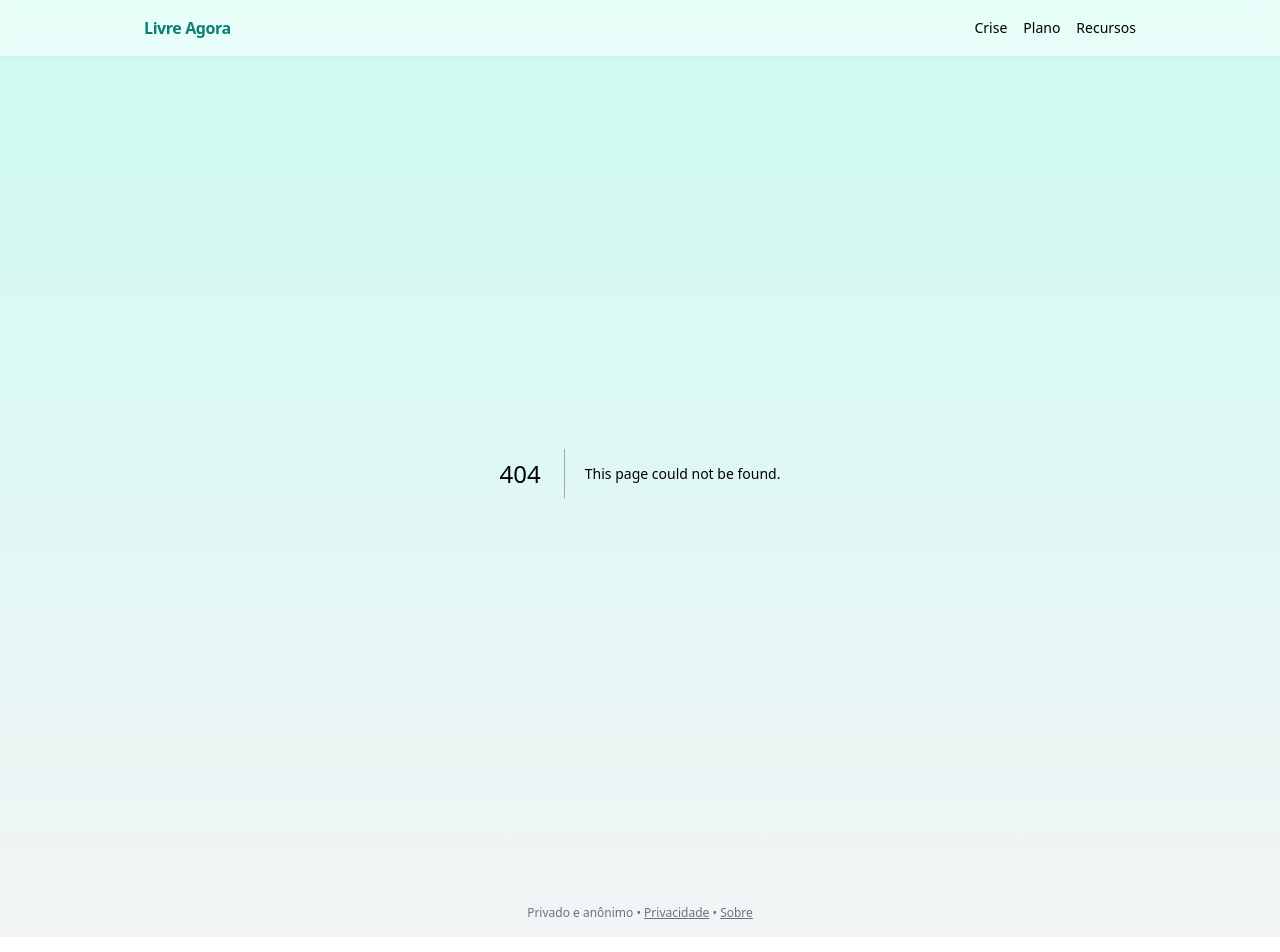
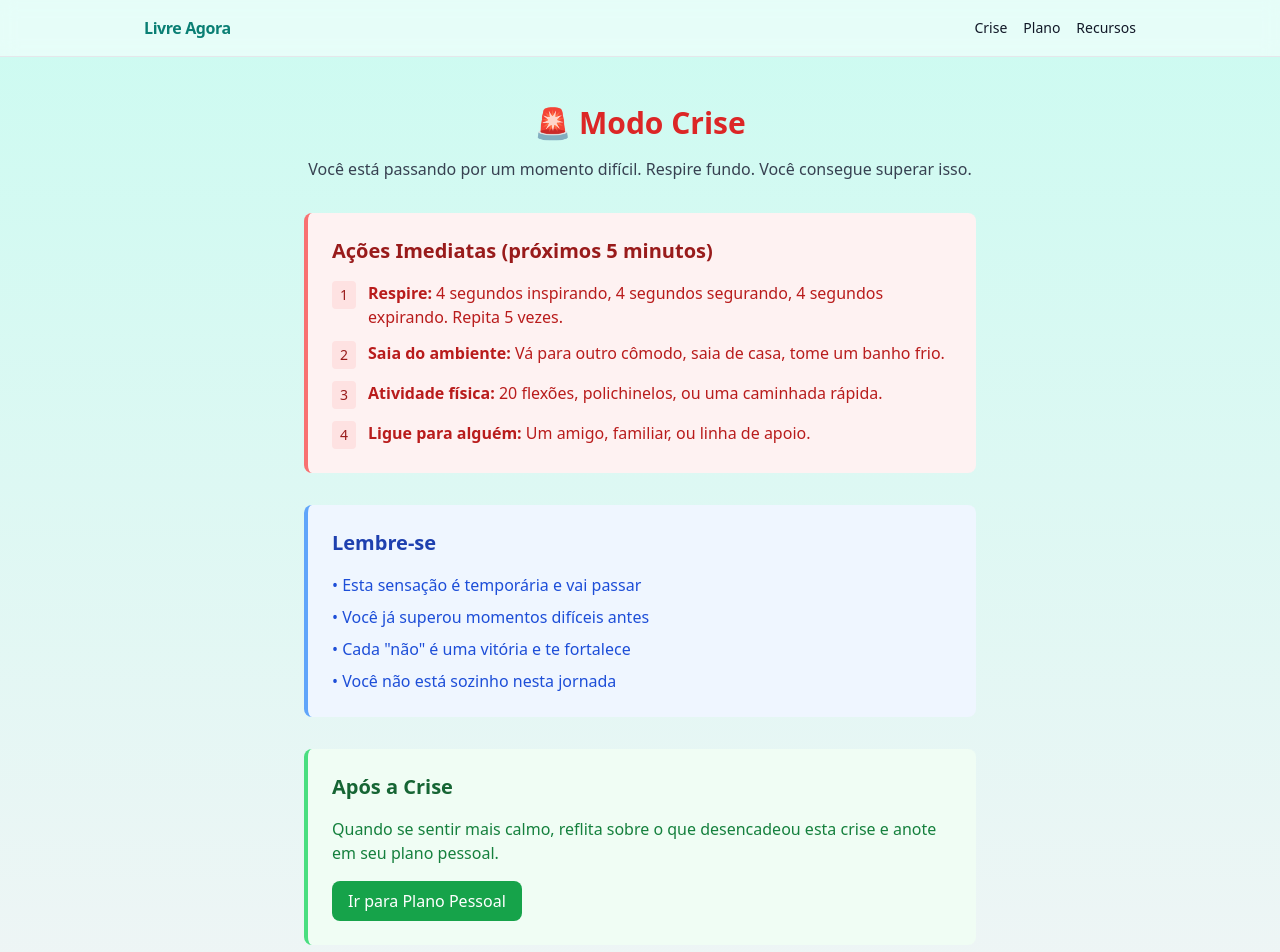
Before and after one commit to wagneradl/livre-agora, a Next.js app: page /crise in a window 1280 px wide. Before the commit this address had no page. Shown: the top 952 px of the page. Built offline with nearby package versions, Linux system fonts and the light colour scheme.

Commit message:
Add crisis intervention page with immediate actions

```diff
--- /dev/null
+++ b/app/crise/page.tsx
@@ -0,0 +1,81 @@
+import Link from 'next/link'
+
+export const metadata = {
+  title: 'Modo Crise',
+  description: 'Ações imediatas para momentos de crise e vontade intensa.'
+}
+
+export default function CrisePage() {
+  return (
+    <div className="max-w-2xl mx-auto py-8 space-y-8">
+      <div className="text-center">
+        <h1 className="text-3xl font-bold text-red-600 mb-4">🚨 Modo Crise</h1>
+        <p className="text-gray-700">
+          Você está passando por um momento difícil. Respire fundo. Você consegue superar isso.
+        </p>
+      </div>
+
+      <div className="bg-red-50 border-l-4 border-red-400 p-6 rounded-lg">
+        <h2 className="text-xl font-semibold text-red-800 mb-4">Ações Imediatas (próximos 5 minutos)</h2>
+        <div className="space-y-3">
+          <div className="flex items-start space-x-3">
+            <span className="bg-red-100 text-red-800 px-2 py-1 rounded text-sm font-medium">1</span>
+            <p className="text-red-700">
+              <strong>Respire:</strong> 4 segundos inspirando, 4 segundos segurando, 4 segundos expirando. Repita 5 vezes.
+            </p>
+          </div>
+          <div className="flex items-start space-x-3">
+            <span className="bg-red-100 text-red-800 px-2 py-1 rounded text-sm font-medium">2</span>
+            <p className="text-red-700">
+              <strong>Saia do ambiente:</strong> Vá para outro cômodo, saia de casa, tome um banho frio.
+            </p>
+          </div>
+          <div className="flex items-start space-x-3">
+            <span className="bg-red-100 text-red-800 px-2 py-1 rounded text-sm font-medium">3</span>
+            <p className="text-red-700">
+              <strong>Atividade física:</strong> 20 flexões, polichinelos, ou uma caminhada rápida.
+            </p>
+          </div>
+          <div className="flex items-start space-x-3">
+            <span className="bg-red-100 text-red-800 px-2 py-1 rounded text-sm font-medium">4</span>
+            <p className="text-red-700">
+              <strong>Ligue para alguém:</strong> Um amigo, familiar, ou linha de apoio.
+            </p>
+          </div>
+        </div>
+      </div>
+
+      <div className="bg-blue-50 border-l-4 border-blue-400 p-6 rounded-lg">
+        <h2 className="text-xl font-semibold text-blue-800 mb-4">Lembre-se</h2>
+        <ul className="space-y-2 text-blue-700">
+          <li>• Esta sensação é temporária e vai passar</li>
+          <li>• Você já superou momentos difíceis antes</li>
+          <li>• Cada "não" é uma vitória e te fortalece</li>
+          <li>• Você não está sozinho nesta jornada</li>
+        </ul>
+      </div>
+
+      <div className="bg-green-50 border-l-4 border-green-400 p-6 rounded-lg">
+        <h2 className="text-xl font-semibold text-green-800 mb-4">Após a Crise</h2>
+        <p className="text-green-700 mb-4">
+          Quando se sentir mais calmo, reflita sobre o que desencadeou esta crise e anote em seu plano pessoal.
+        </p>
+        <Link
+          href="/plano"
+          className="inline-block bg-green-600 text-white px-4 py-2 rounded-lg hover:bg-green-700 transition-colors"
+        >
+          Ir para Plano Pessoal
+        </Link>
+      </div>
+
+      <div className="text-center">
+        <Link
+          href="/"
+          className="text-primary-600 hover:text-primary-700 underline"
+        >
+          ← Voltar ao início
+        </Link>
+      </div>
+    </div>
+  )
+}
```
